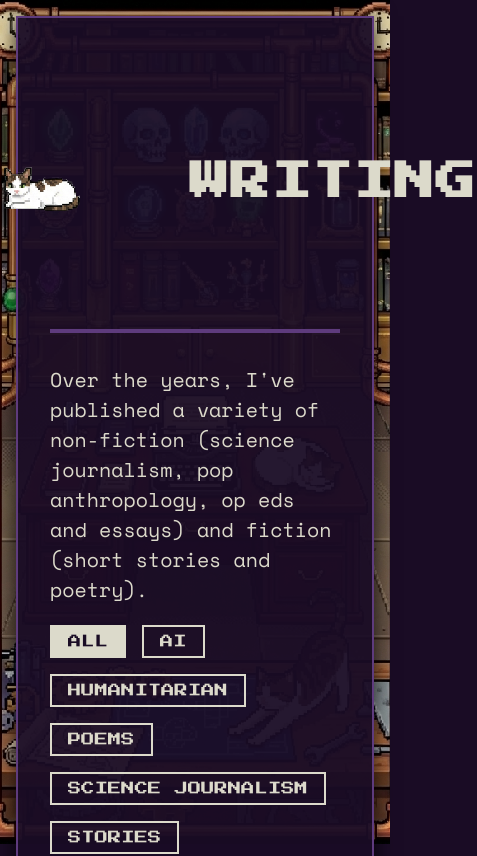
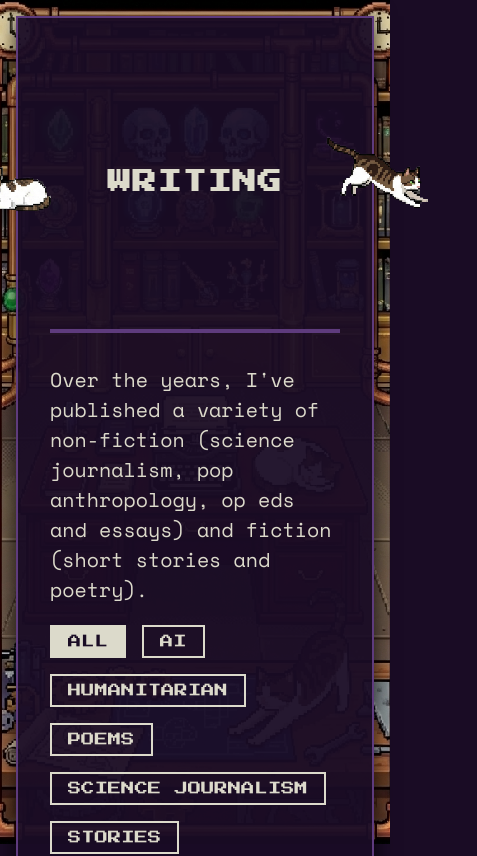
Before and after one commit to matthewgthomas/matthewgthomas.github.io, a React (Vite) app: page /#/writing in a window 390 px wide. Shown: the top 856 px of the page, 477 px wide, since content can reach past the window. Built offline with nearby package versions, Linux system fonts and the light colour scheme.

Commit message:
Add both cats to all pages

```diff
--- a/src/index.css
+++ b/src/index.css
@@ -94,6 +94,7 @@ a:hover {
   display: flex;
   flex-direction: column;
   align-items: center;
+  width: 150px;
 }
 
 .mascot-label {
--- a/src/pages/Projects.css
+++ b/src/pages/Projects.css
@@ -65,7 +65,6 @@
 .project-card h2 {
     color: var(--color-highlight);
     margin-top: 0;
-    font-size: 1.5rem;
 }
 
 .tech-stack {
--- a/src/pages/Projects.jsx
+++ b/src/pages/Projects.jsx
@@ -1,4 +1,5 @@
 import CatSprite from '../components/CatSprite';
+import cat1 from '../assets/cat_sprite_1.png';
 import cat2 from '../assets/cat_sprite_2.png';
 import './Projects.css';
 
@@ -85,6 +86,9 @@ export default function Projects() {
                         <CatSprite image={cat2} totalWidth={1024} totalHeight={764} row={1} scale={0.4} />
                     </div>
                     <h1>Nerdy Projects</h1>
+                    <div className="mascot-wrapper">
+                        <CatSprite image={cat1} totalWidth={1024} totalHeight={790} row={2} scale={0.4} />
+                    </div>
                 </div>
 
                 <div className="projects-grid">
--- a/src/pages/Research.css
+++ b/src/pages/Research.css
@@ -30,6 +30,10 @@
 
     .research-page {
         padding: 1rem;
+    }
+
+    .page-header h1 {
+        font-size: 1.5rem;
     }
 }
 
--- a/src/pages/Research.jsx
+++ b/src/pages/Research.jsx
@@ -1,5 +1,6 @@
 import CatSprite from '../components/CatSprite';
 import cat1 from '../assets/cat_sprite_1.png';
+import cat2 from '../assets/cat_sprite_2.png';
 import './Research.css';
 
 const publications = [
@@ -68,9 +69,12 @@ export default function Research() {
             <div className="research-container">
                 <div className="page-header">
                     <div className="mascot-wrapper">
-                        <CatSprite image={cat1} totalWidth={1024} totalHeight={790} row={2} scale={0.4} />
+                        <CatSprite image={cat1} totalWidth={1024} totalHeight={790} row={0} scale={0.4} />
                     </div>
                     <h1>Research</h1>
+                    <div className="mascot-wrapper">
+                        <CatSprite image={cat2} totalWidth={1024} totalHeight={764} row={0} scale={0.4} />
+                    </div>
                 </div>
 
                 <div className="research-intro">
--- a/src/pages/Writing.jsx
+++ b/src/pages/Writing.jsx
@@ -1,6 +1,7 @@
 import { useState } from 'react';
 import CatSprite from '../components/CatSprite';
 import cat1 from '../assets/cat_sprite_1.png';
+import cat2 from '../assets/cat_sprite_2.png';
 import './Writing.css';
 
 const articles = [
@@ -42,6 +43,9 @@ export default function Writing() {
                         <CatSprite image={cat1} totalWidth={1024} totalHeight={790} row={1} scale={0.4} />
                     </div>
                     <h1>Writing</h1>
+                    <div className="mascot-wrapper">
+                        <CatSprite image={cat2} totalWidth={1024} totalHeight={764} row={2} scale={0.4} />
+                    </div>
                 </div>
 
                 <div className="blurb">
```
Also changed, not shown: src/assets/cat_sprite_2.png.
